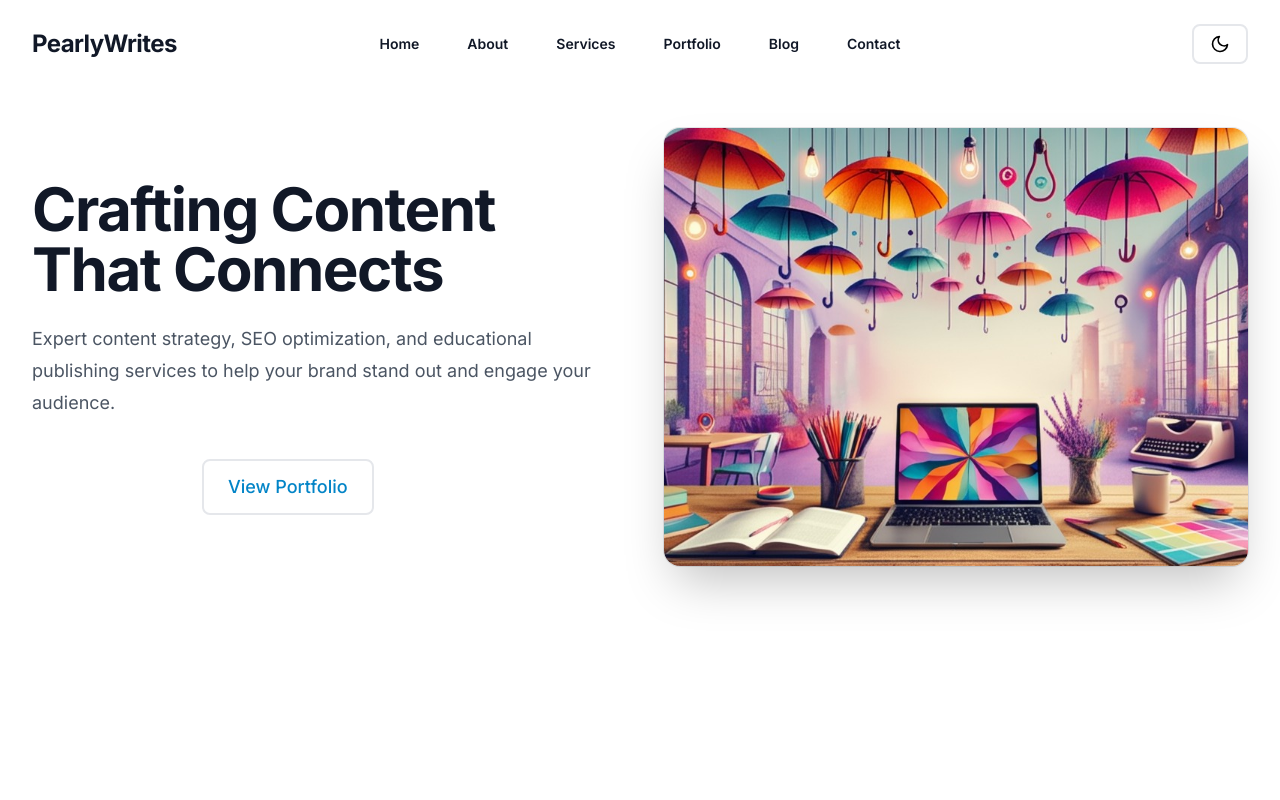
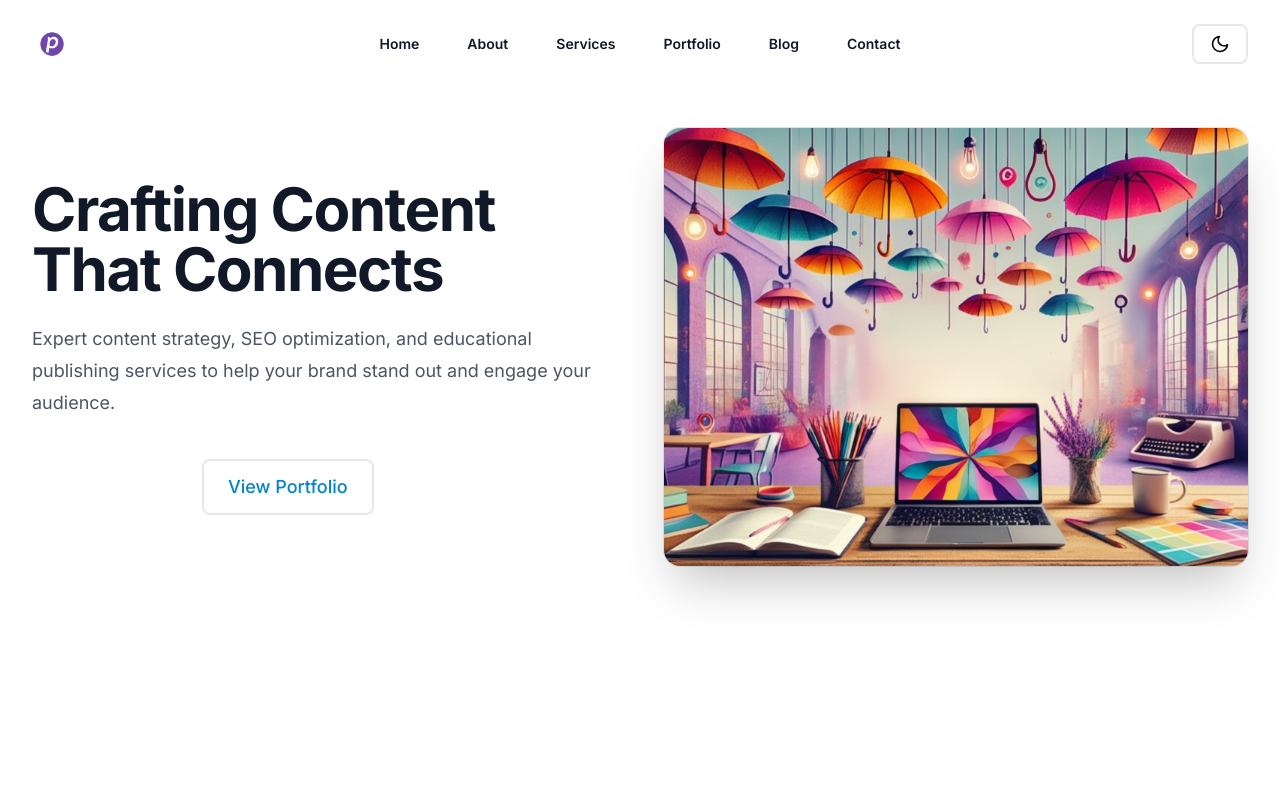
Before and after one commit to LFGConsulting/pearlywrites, a Next.js app: page / in a window 1280 px wide. Shown: the top 800 px of the page. Built offline with nearby package versions, Linux system fonts and the light colour scheme.

Commit message:
update: new logo and favicon

```diff
--- a/src/app/components/Footer.tsx
+++ b/src/app/components/Footer.tsx
@@ -13,7 +13,7 @@ export default function Footer() {
           <div className="space-y-8">
             <Image
               className="h-12 w-12"
-              src="/pearlywrites-logo.jpeg"
+              src="/logo-just-P.png"
               alt="PearlyWrites"
               width={48}
               height={48}
--- a/src/app/components/Navigation.tsx
+++ b/src/app/components/Navigation.tsx
@@ -2,6 +2,7 @@
 
 import { useState } from 'react'
 import Link from 'next/link'
+import Image from 'next/image'
 import { Dialog } from '@headlessui/react'
 import { Bars3Icon, XMarkIcon } from '@heroicons/react/24/outline'
 import { ThemeToggle } from './ui/ThemeToggle'
@@ -24,9 +25,14 @@ export default function Navigation() {
         <div className="flex lg:flex-1">
           <Link href="/" className="-m-1.5 p-1.5">
             <span className="sr-only">PearlyWrites</span>
-            <span className="text-2xl font-bold tracking-tight text-gray-900 dark:text-white">
-              Pearly<span className="text-brand-500 dark:text-brand-400">Writes</span>
-            </span>
+            <Image
+              src="/logo-just-P.png"
+              alt="PearlyWrites"
+              width={40}
+              height={40}
+              className="h-10 w-10"
+              priority
+            />
           </Link>
         </div>
         <div className="flex lg:hidden">
@@ -60,9 +66,14 @@ export default function Navigation() {
           <div className="flex items-center justify-between">
             <Link href="/" className="-m-1.5 p-1.5">
               <span className="sr-only">PearlyWrites</span>
-              <span className="text-2xl font-bold tracking-tight text-gray-900 dark:text-white">
-                Pearly<span className="text-brand-500 dark:text-brand-400">Writes</span>
-              </span>
+              <Image
+                src="/logo-just-P.png"
+                alt="PearlyWrites"
+                width={40}
+                height={40}
+                className="h-10 w-10"
+                priority
+              />
             </Link>
             <button
               type="button"
--- a/src/app/layout.tsx
+++ b/src/app/layout.tsx
@@ -10,6 +10,15 @@ const inter = Inter({ subsets: ["latin"] });
 export const metadata: Metadata = {
   title: "PearlyWrites - SEO Marketing & Content Strategy",
   description: "Professional SEO, content development, content marketing, and strategy services for businesses of all sizes.",
+  icons: {
+    icon: [
+      { url: '/logo-just-P.png', type: 'image/png' },
+      { url: '/favicon.ico', sizes: 'any' }
+    ],
+    apple: [
+      { url: '/logo-just-P.png' }
+    ]
+  }
 };
 
 export default function RootLayout({
```
Also changed, not shown: public/logo-just-P.png (added).
